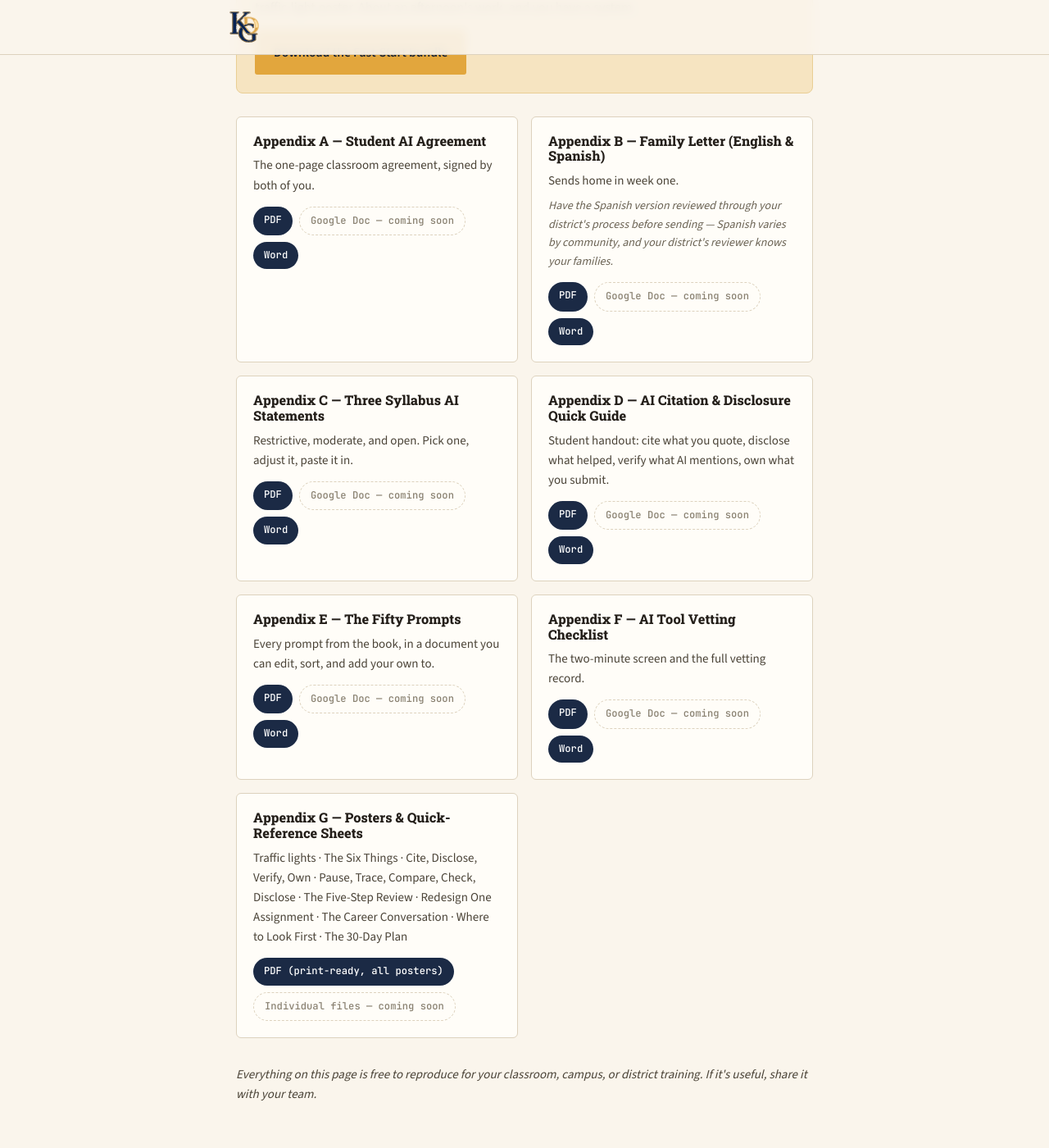
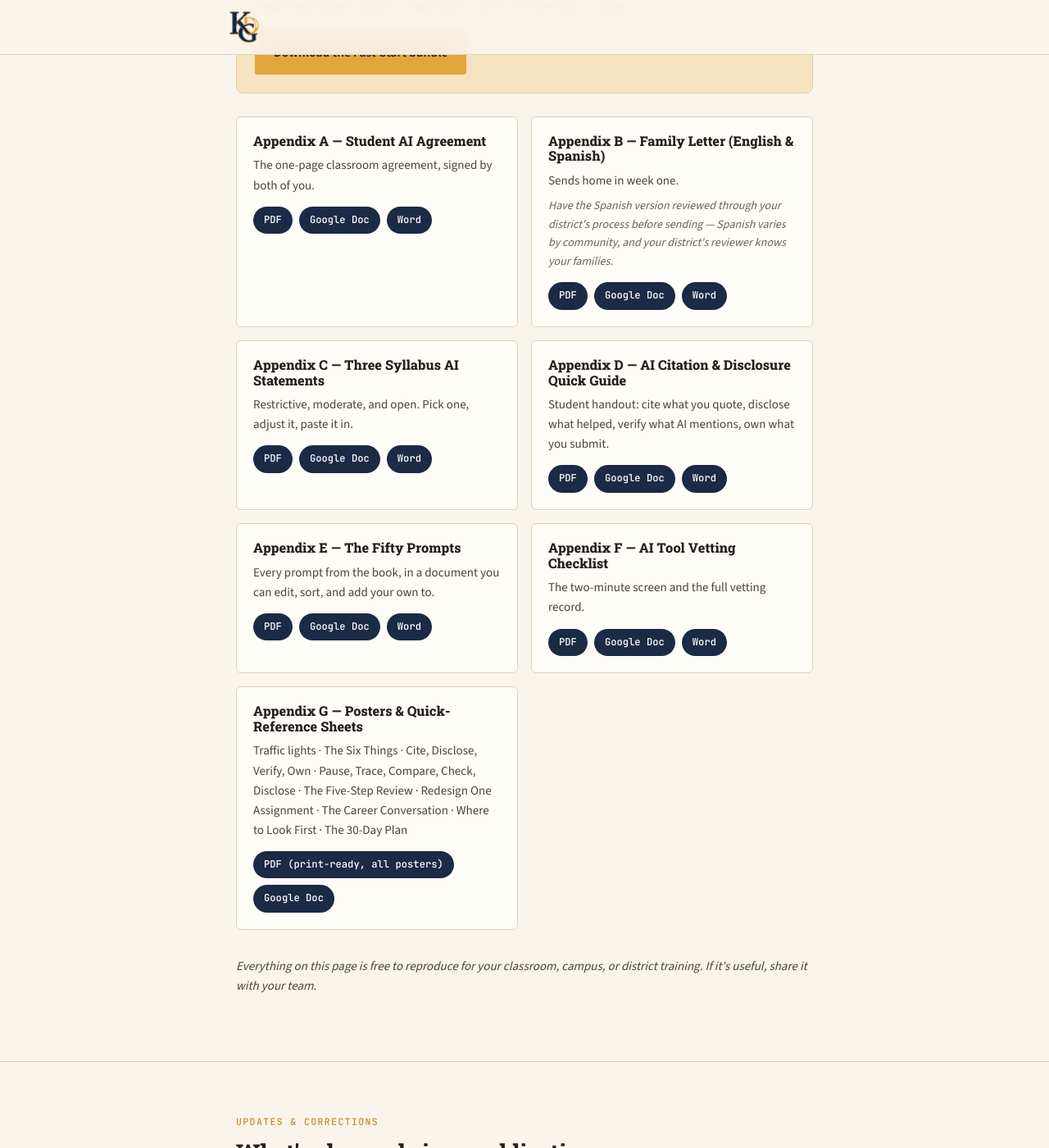
Before and after one commit to kevindgraham/kevindgraham.github.io, a Jekyll site: the page built from teach/index.html, in a window 1280 px wide and 1400 px high, scrolled down 817 px. Shown: the whole window at 82% size. Built offline with Jekyll 4.4.1, drawn with Linux system fonts in a browser that asks for light colours.

Commit message:
Add Google Doc links for /teach appendices A-G
Replaces the "Google Doc — coming soon" placeholders with real links
(opening in a new tab). Appendix G's "Individual files" placeholder
is replaced with a Google Doc link for the combined posters doc.

```diff
--- a/teach/index.html
+++ b/teach/index.html
@@ -206,7 +206,7 @@ sitemap: false
         <p>The one-page classroom agreement, signed by both of you.</p>
         <div class="pill-row">
           <a class="pill pill-live" href="/assets/teach/Student-AI-Agreement.pdf">PDF</a>
-          <span class="pill pill-soon">Google Doc — coming soon</span>
+          <a class="pill pill-live" href="https://docs.google.com/document/d/1ASVnMeALoqtl3PlZT4LwXwTElbegMCEB1SOFYeK0ohc/copy" target="_blank" rel="noopener">Google Doc</a>
           <a class="pill pill-live" href="/assets/teach/Student-AI-Agreement.docx">Word</a>
         </div>
       </div>
@@ -217,7 +217,7 @@ sitemap: false
         <p class="note">Have the Spanish version reviewed through your district's process before sending — Spanish varies by community, and your district's reviewer knows your families.</p>
         <div class="pill-row">
           <a class="pill pill-live" href="/assets/teach/Family-Letter-EN-ES.pdf">PDF</a>
-          <span class="pill pill-soon">Google Doc — coming soon</span>
+          <a class="pill pill-live" href="https://docs.google.com/document/d/1JmkKXZY--l3MVvRDG9Zf2xoZPmRMJAntSaLzXV5omFU/copy" target="_blank" rel="noopener">Google Doc</a>
           <a class="pill pill-live" href="/assets/teach/Family-Letter-EN-ES.docx">Word</a>
         </div>
       </div>
@@ -227,7 +227,7 @@ sitemap: false
         <p>Restrictive, moderate, and open. Pick one, adjust it, paste it in.</p>
         <div class="pill-row">
           <a class="pill pill-live" href="/assets/teach/Syllabus-AI-Statements.pdf">PDF</a>
-          <span class="pill pill-soon">Google Doc — coming soon</span>
+          <a class="pill pill-live" href="https://docs.google.com/document/d/1__ghcWLfhGFreuBwkYfQGp100vPELs5vYpOPI_FTmQ4/copy" target="_blank" rel="noopener">Google Doc</a>
           <a class="pill pill-live" href="/assets/teach/Syllabus-AI-Statements.docx">Word</a>
         </div>
       </div>
@@ -237,7 +237,7 @@ sitemap: false
         <p>Student handout: cite what you quote, disclose what helped, verify what AI mentions, own what you submit.</p>
         <div class="pill-row">
           <a class="pill pill-live" href="/assets/teach/AI-Citation-Disclosure-Guide.pdf">PDF</a>
-          <span class="pill pill-soon">Google Doc — coming soon</span>
+          <a class="pill pill-live" href="https://docs.google.com/document/d/1OyNCeVyoCPiOIsqdt5TmqONMVtV82aCIX0BcHeDJZzI/copy" target="_blank" rel="noopener">Google Doc</a>
           <a class="pill pill-live" href="/assets/teach/AI-Citation-Disclosure-Guide.docx">Word</a>
         </div>
       </div>
@@ -247,7 +247,7 @@ sitemap: false
         <p>Every prompt from the book, in a document you can edit, sort, and add your own to.</p>
         <div class="pill-row">
           <a class="pill pill-live" href="/assets/teach/Fifty-Prompts.pdf">PDF</a>
-          <span class="pill pill-soon">Google Doc — coming soon</span>
+          <a class="pill pill-live" href="https://docs.google.com/document/d/1UrZhH_SkKl67-29mjThPqK90HtLgValUf6Wsrot5PYQ/copy" target="_blank" rel="noopener">Google Doc</a>
           <a class="pill pill-live" href="/assets/teach/Fifty-Prompts.docx">Word</a>
         </div>
       </div>
@@ -257,7 +257,7 @@ sitemap: false
         <p>The two-minute screen and the full vetting record.</p>
         <div class="pill-row">
           <a class="pill pill-live" href="/assets/teach/AI-Tool-Vetting-Checklist.pdf">PDF</a>
-          <span class="pill pill-soon">Google Doc — coming soon</span>
+          <a class="pill pill-live" href="https://docs.google.com/document/d/1L7wxEfd9-FrYnZ08jXqwR6f7lfpQ01t_P60LoD6-8aA/copy" target="_blank" rel="noopener">Google Doc</a>
           <a class="pill pill-live" href="/assets/teach/AI-Tool-Vetting-Checklist.docx">Word</a>
         </div>
       </div>
@@ -267,7 +267,7 @@ sitemap: false
         <p>Traffic lights · The Six Things · Cite, Disclose, Verify, Own · Pause, Trace, Compare, Check, Disclose · The Five-Step Review · Redesign One Assignment · The Career Conversation · Where to Look First · The 30-Day Plan</p>
         <div class="pill-row">
           <a class="pill pill-live" href="/assets/teach/Classroom-Posters.pdf">PDF (print-ready, all posters)</a>
-          <span class="pill pill-soon">Individual files — coming soon</span>
+          <a class="pill pill-live" href="https://docs.google.com/document/d/1hmwLJRnn4nwneAIfcN4daiWVfhwiFmgoWFMqu45YHwA/copy" target="_blank" rel="noopener">Google Doc</a>
         </div>
       </div>
     </div>
```
